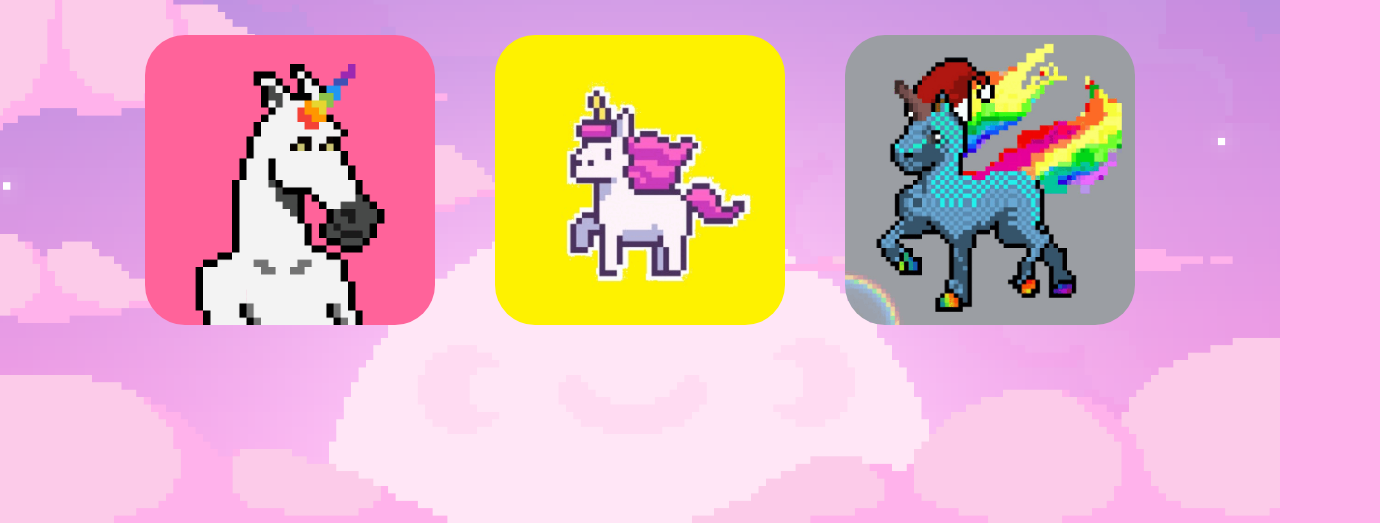
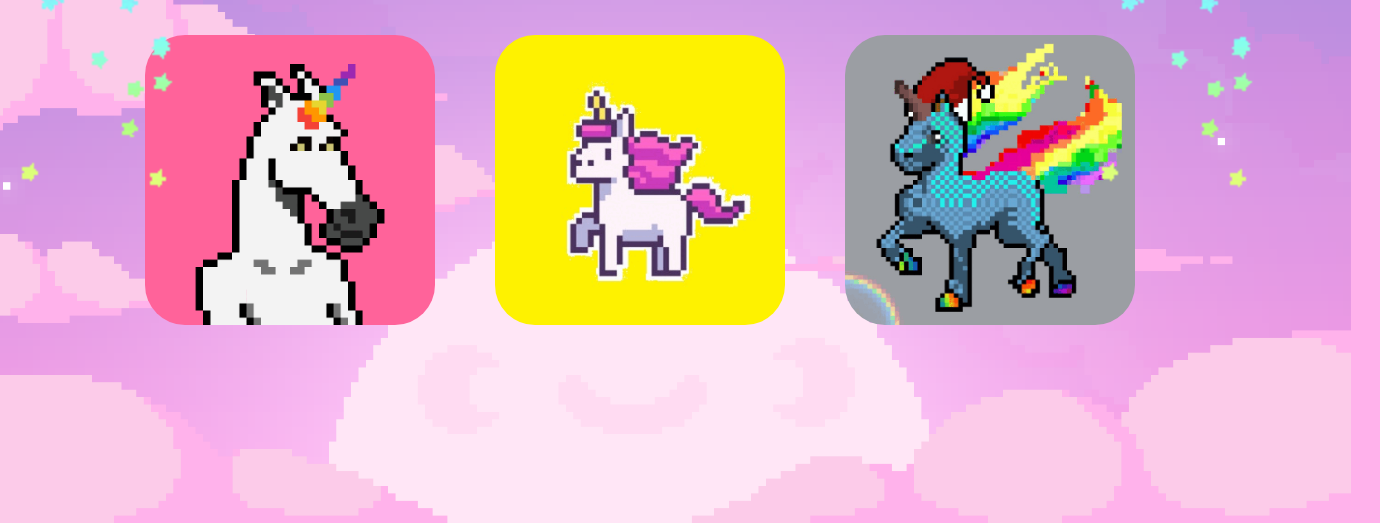
Before and after one commit to naseemamin/ansible-gcp-deployment-github-actions-demo, a plain HTML site: page ansible/index.html in a window 1280 px wide. Shown: the part 277-800 px from the top of the page, 1380 px wide, since content can reach past the window. Drawn offline with nearby package versions, Linux system fonts and the light colour scheme.

Commit message:
updated index.html

```diff
--- a/ansible/index.html
+++ b/ansible/index.html
@@ -27,6 +27,8 @@
 </center>
 <div class ="uni-gif"><img src="unicorn_gif.gif" style="position:absolute; left:30px; top:90px; width: 220px;"></div>
 <div class ="uni-gif"><img src="unicorn_gif2.gif" style="position:absolute; right:30px; top:90px; width: 220px;"></div>
+<div class ="sparkles-gif"><img src="sparkles.gif" style="position:absolute; left: -100px; top:-20px; width: 400px;"></div>
+<div class ="sparkles-gif"><img src="sparkles.gif" style="position:absolute; right: -100px; top:-20px; width: 400px;"></div>
 <div class="flexbox-container">
     <div class="flex-item"><img class="flex-item1" src="gif2.gif"></div>
     <div class="flex-item"><img class="flex-item1" src="gif1.gif"></div>
```
Also changed, not shown: ansible/sparkles.gif (added), 1 other file.
